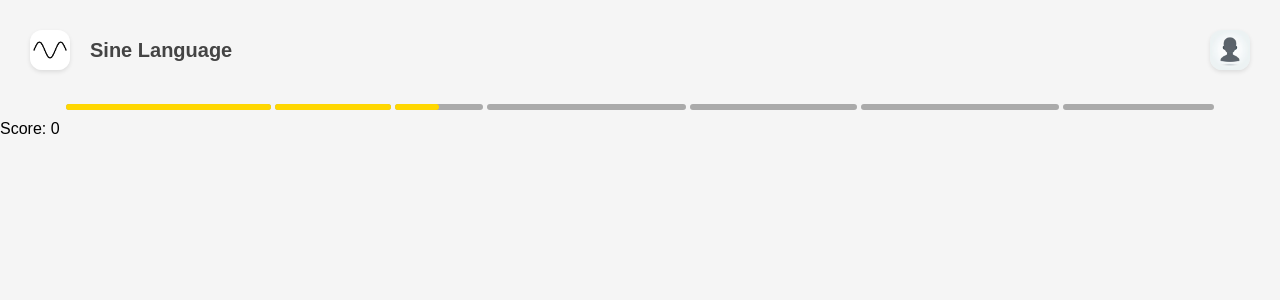
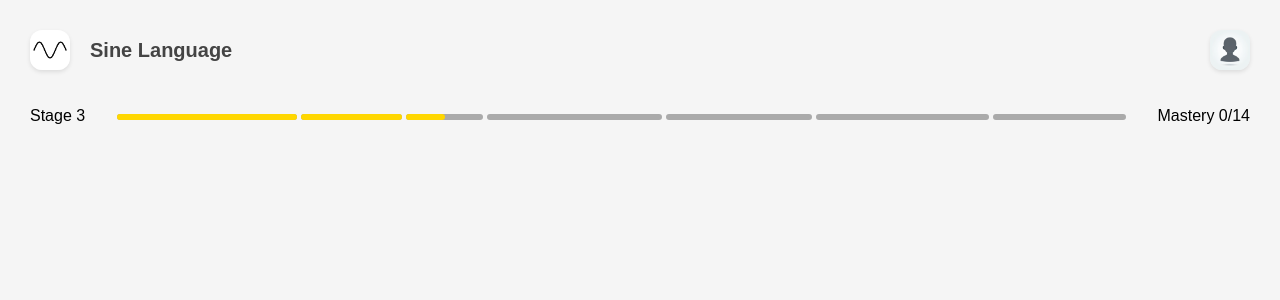
Before and after one commit to mattmcnee/sine-language, a React (Vite) app: page /quiz/1 in a window 1280 px wide. Shown: the top 300 px of the page. Built offline with nearby package versions, Linux system fonts and the light colour scheme; no server answers; the database is empty.

Commit message:
better progress bar

```diff
--- a/src/ProgressBar.jsx
+++ b/src/ProgressBar.jsx
@@ -1,4 +1,4 @@
-import React, { useEffect } from 'react';
+import React, { useEffect, useState } from 'react';
 import './progressBar.scss';
 
 const shortList = [
@@ -46,89 +46,60 @@ const shortList = [
   }
 ];
 
-const ProgressBar = ({ currentVid, timePlayed }) => {
+const ProgressBar = ({ currentVid, timePlayed, score }) => {
+  const [progressData, setProgressData] = useState([]);
+
   useEffect(() => {
-    const progressBar = document.getElementById('main-bar');
+    const totalDuration = shortList.reduce((total, video) => total + video.seconds, 0);
+    const updatedProgressData = shortList.map(video => ({
+      ...video,
+      percentage: (video.seconds / totalDuration) * 100
+    }));
+    setProgressData(updatedProgressData);
+  }, [shortList]);
 
-    function removeLastIfSpace(inputString) {
-      const lastChar = inputString.charAt(inputString.length - 1);
-      const trimmedString = inputString.trim();
-      if (lastChar === ' ' || lastChar === '.') {
-        return trimmedString.slice(0, -1);
-      } else {
-        return trimmedString;
-      }
+  const calculateWidth = (index, vidDuration) => {
+    if (index < currentVid) {
+      return '100%';
     }
+    if (index === currentVid) {
+      const percentPlayed = Math.min((timePlayed / vidDuration) * 100, 100);
+      return `${percentPlayed}%`;
+    }
+    return '0%';
+  };
 
-    function createProgressBar(shortList) {
-      progressBar.innerHTML = ''; // Clear the previous content
-      for (let i = 0; i < shortList.length; i++) {
-        const segment = document.createElement('div');
-        segment.className = 'segment';
-        segment.style.width = `${shortList[i].percentage}%`;
-        segment.id = `seg-${i}`;
-
-        const grey = document.createElement('div');
-        grey.className = 'grey';
-        grey.id = `grey-${i}`;
-
-        const progress = document.createElement('div');
-        progress.className = 'progress';
-        progress.id = `prog-${i}`;
-        progress.style.width = '0';
-
-        const vid = document.createElement('div');
-        vid.className = 'video';
-        vid.id = `vid-${i}`;
-        let displayText = shortList[i].title;
-        if (displayText.length > 35) {
-          displayText = removeLastIfSpace(displayText.substring(0, 35)) + "...";
-        }
-        vid.textContent = displayText;
-        progress.style.width = '200px';
-
-        grey.appendChild(progress);
-        segment.appendChild(grey);
-        segment.appendChild(vid);
-        progressBar.appendChild(segment);
-      }
-    }
-
-    function updateProgressBar(currentVid, timePlayed, vidDuration) {
-      for (let i = 0; i < currentVid; i++) {
-        const progress = document.getElementById(`prog-${i}`);
-        progress.style.width = '100%';
-        progress.style.display = 'block';
-      }
-
-      const percentPlayed = Math.min(timePlayed / vidDuration * 100, 100);
-      const progress = document.getElementById(`prog-${currentVid}`);
-      progress.style.width = `max(${percentPlayed}%, 5px)`;
-      progress.style.display = 'block';
-    }
-
-    function refreshProgressBar(shortList, currentVid) {
-      let totalDuration = 0;
-      for (const videoData of shortList) {
-        totalDuration += videoData.seconds;
-      }
-
-      for (const videoData of shortList) {
-        videoData.percentage = (videoData.seconds / totalDuration) * 100;
-      }
-
-      const vidDuration = shortList[currentVid].seconds;
-
-      createProgressBar(shortList);
-      updateProgressBar(currentVid, timePlayed, vidDuration);
-    }
-
-    refreshProgressBar(shortList, currentVid);
-  }, [shortList, currentVid, timePlayed]);
+  const removeLastIfSpace = (inputString) => {
+    const lastChar = inputString.charAt(inputString.length - 1);
+    const trimmedString = inputString.trim();
+    return (lastChar === ' ' || lastChar === '.') ? trimmedString.slice(0, -1) : trimmedString;
+  };
 
   return (
+    <div className="main-bar-container">
+    <span className="bar-span">Stage {currentVid+1}</span>
     <div className="bar-content">
-      <div className="progress-container" id="main-bar"></div>
+      <div className="progress-container" id="main-bar">
+        {progressData.map((video, index) => {
+          const displayText = video.title.length > 35
+            ? `${removeLastIfSpace(video.title.substring(0, 35))}...`
+            : video.title;
+
+          const vidDuration = video.seconds;
+          const width = calculateWidth(index, vidDuration);
+
+          return (
+            <div key={index} className="segment" style={{ width: `${video.percentage}%` }}>
+              <div className="grey">
+                <div className="progress" style={{ width: width }}></div>
+              </div>
+              <div className="video">{displayText}</div>
+            </div>
+          );
+        })}
+      </div>
+    </div>
+    <span className="bar-span">Mastery {score}/14</span>
     </div>
   );
 };
--- a/src/pages/Quiz.jsx
+++ b/src/pages/Quiz.jsx
@@ -69,8 +69,7 @@ const Quiz = ({ database, setMainTitle, mainTitle }) => {
     <div className="page quiz-page">
       <Nav mainTitle={mainTitle}/>
       <div className="quiz-content">
-        <ProgressBar currentVid={2} timePlayed={230} />
-        <span>Score: {score}</span>
+        <ProgressBar currentVid={2} timePlayed={230} score={score} />
         {quizData.length > 0 && currentQuizIndex < quizData.length && (
           <QuizBox
             key={currentQuizIndex}
--- a/src/progressBar.scss
+++ b/src/progressBar.scss
@@ -1,3 +1,10 @@
+.main-bar-container{
+  display: flex;
+  align-items: center;
+  width: 100%;
+  margin-top: 10px;
+}
+
 .bar-content {
 	font-family: Arial, sans-serif;
 	text-align: center;
@@ -5,18 +12,23 @@
 	background: transparent;
 	display: flex;
   justify-content: center;
-  width: 100%;
+  flex: 1;
   transform: translateY(-10px);
   transition: transform 0.5s ease;
   margin-top: 10px;
+  margin: 10px 0;
 }
 
 .bar-content:hover {
   transform: translateY(-3px);
 }
 
+.bar-span{
+  margin: 2px 30px 0 30px;
+}
+
 .bar-content .progress-container {
-  width: 90%;
+  width: 100%;
   height: 30px;
   display: flex;
   overflow: hidden;
@@ -46,7 +58,7 @@
   background-color: gold;
   border-radius: 4px;
   height: 6px;
-  display: none;
+/*  display: none;*/
 }
 
 
--- a/src/quizBox.scss
+++ b/src/quizBox.scss
@@ -45,7 +45,7 @@
 	flex-direction: row;
 	justify-content: right;
 	margin-top: 20px;
-	margin-bottom: 60px;
+	margin-bottom: 40px;
 }
 
 .user-input .bottom-box button{
```
